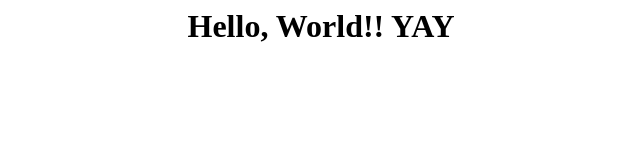
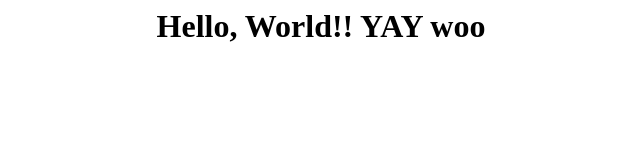
Before and after one commit to ramneekriar/cps847-a2, a plain HTML site: page index.html in a window 1280 px wide. Shown: the whole page, without its empty margins (319-959 px from the left). Drawn offline with Linux system fonts and the light colour scheme.

Commit message:
Update index.html

```diff
--- a/index.html
+++ b/index.html
@@ -6,4 +6,4 @@ html {
 
 </style>
 
-<h1>Hello, World!! YAY</h1>
+<h1>Hello, World!! YAY woo</h1>
```
